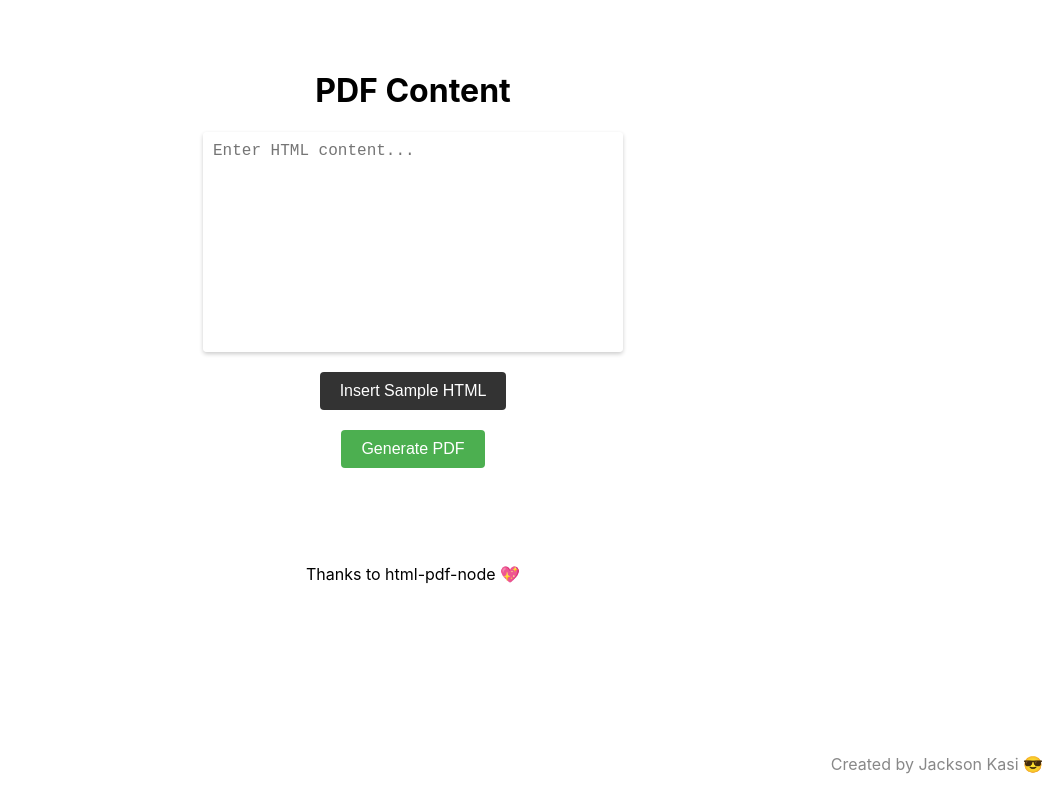
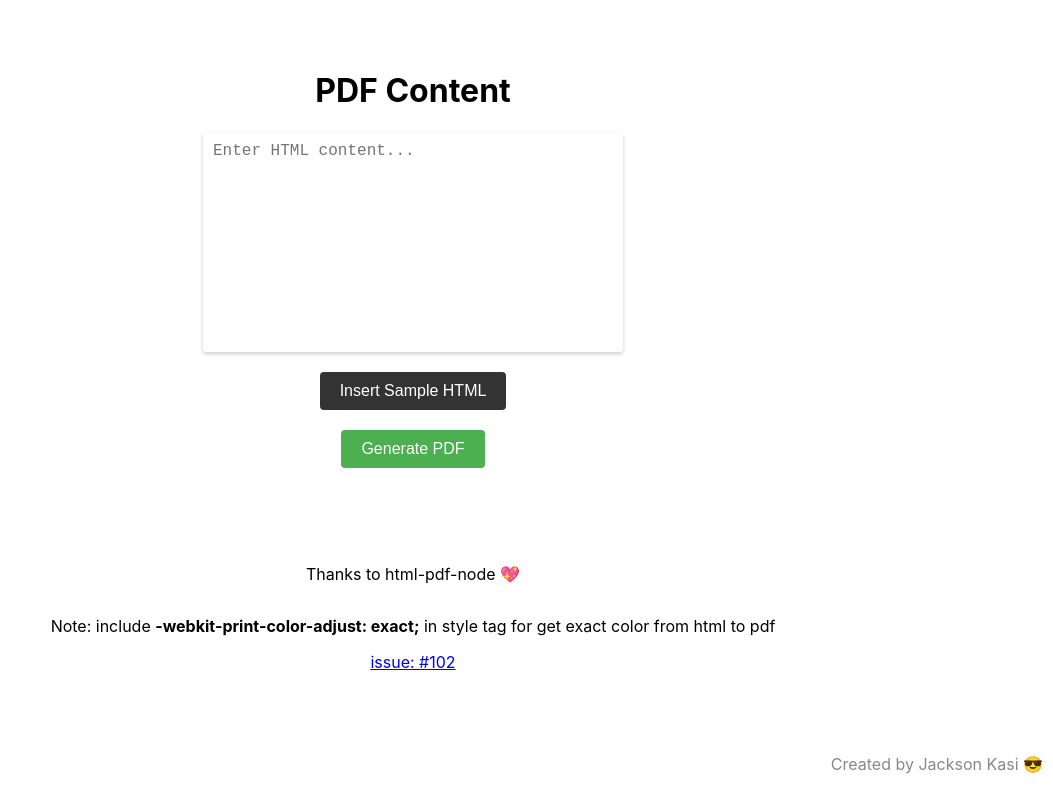
Before and after one commit to jacksonkasi1/html-to-pdf, a React (Create React App) app in the folder frontend/: page / in a window 1280 px wide. Shown: the whole page, without its empty margins (227-1280 px from the left). Built offline with nearby package versions, Linux system fonts and the light colour scheme.

Commit message:
fix pdf color  issue

```diff
--- a/frontend/src/App.js
+++ b/frontend/src/App.js
@@ -190,8 +190,6 @@ const PDFGenerator = () => {
     }
   };
 
-
-
   const renderButtons = () => {
     return (
       <>
@@ -267,6 +265,15 @@ const PDFGenerator = () => {
       <p className="attribution footer_text">Created by Jackson Kasi 😎</p>
 
       <p className="attribution">Thanks to html-pdf-node 💖</p>
+
+      <p>
+        Note: include <b>-webkit-print-color-adjust: exact;</b> in style tag for
+        get exact color from html to pdf
+      </p>
+      <a href="https://github.com/mrafiqk/html-pdf-node/issues/102">issue: #102 </a>
+
+      <br />
+      <br />
     </div>
   );
 };
```
